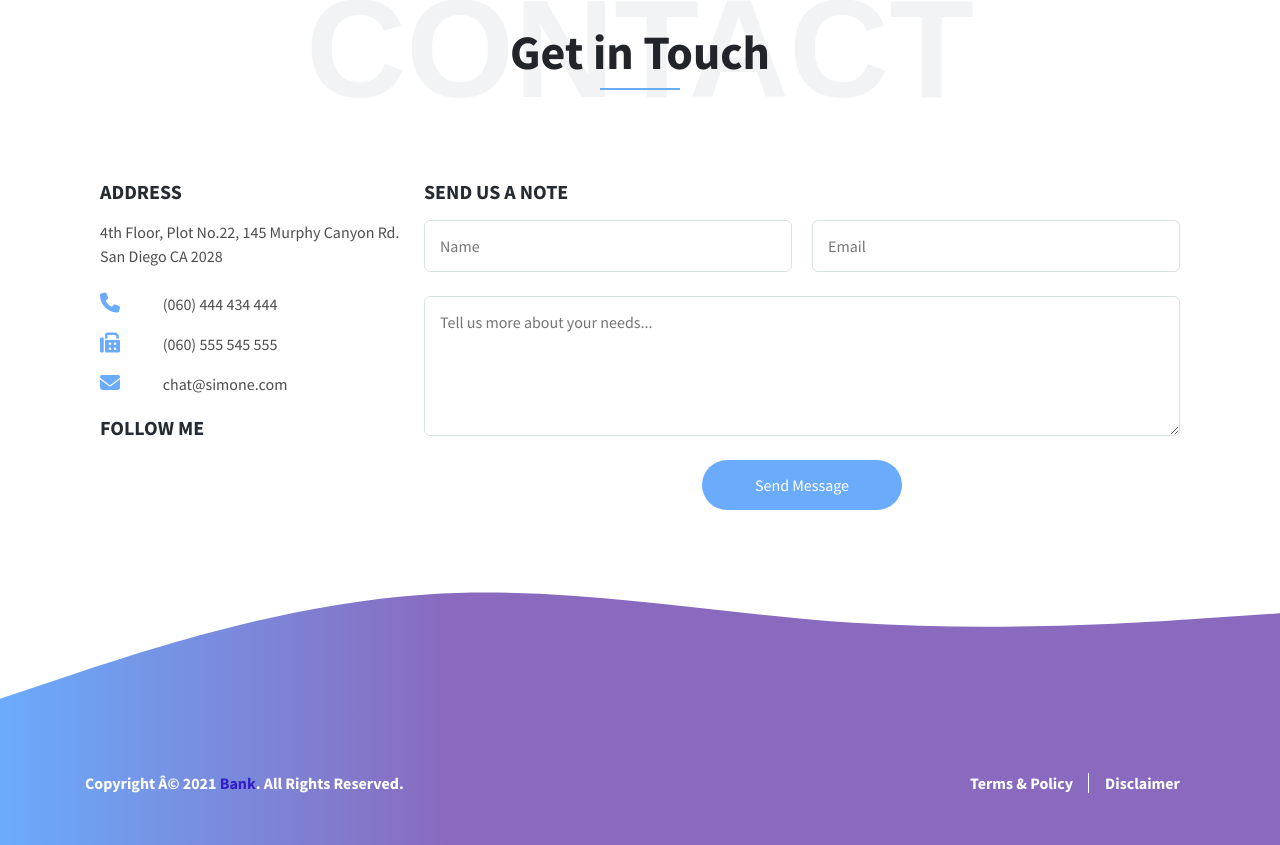
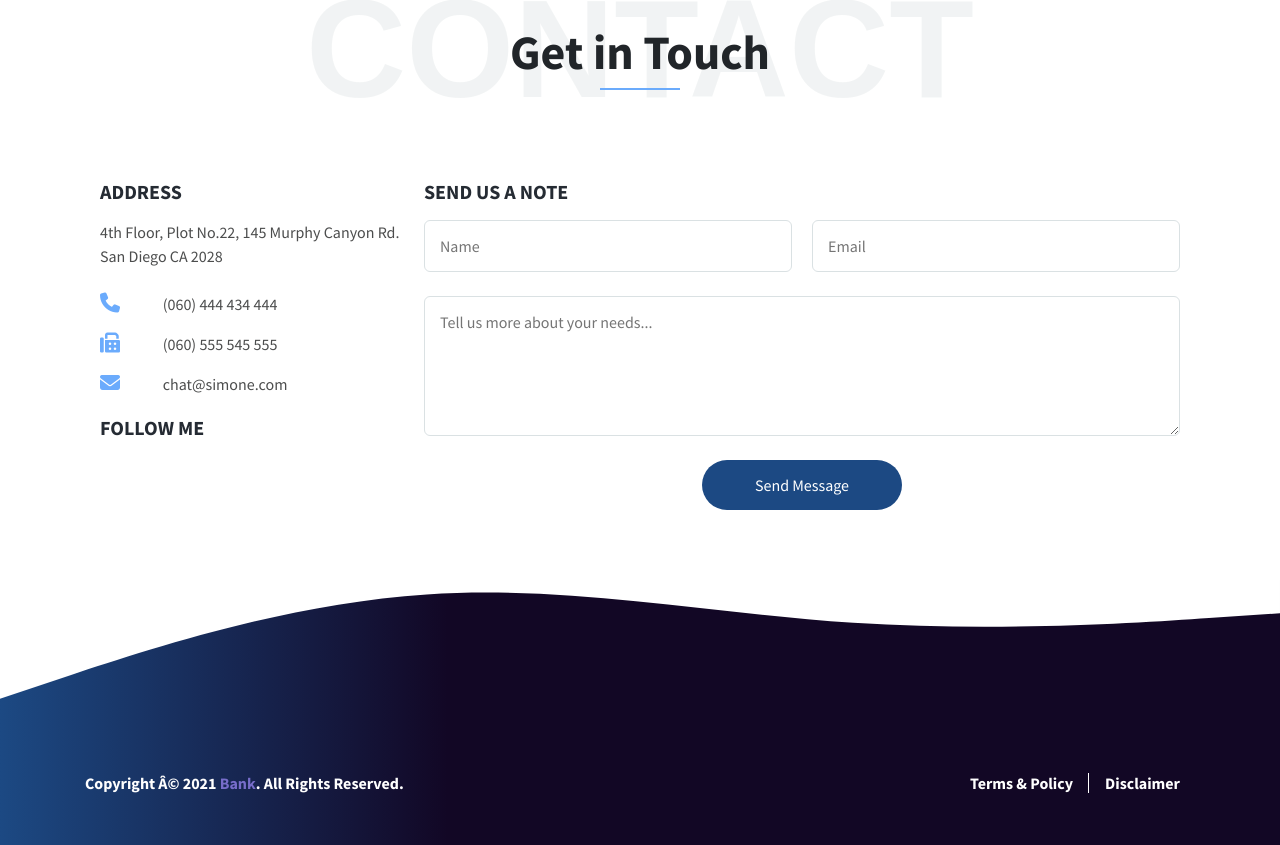
Before and after one commit to Ahmadsaidnouh/bankFrontEnd, an Angular app: page /#/home in a window 1280 px wide. Shown: the part 555-1400 px from the top of the page. Built offline with nearby package versions, Linux system fonts and the light colour scheme.

Commit message:
change the web theme

```diff
--- a/src/app/footer/footer.component.css
+++ b/src/app/footer/footer.component.css
@@ -7,7 +7,7 @@ footer {
 }
 
 .copy-r a {
-    color: #3120c9;
+    color: #776dca;
     font-weight: 600;
     transition: color 0.5s;
 }
@@ -21,11 +21,11 @@ footer {
 }
 
 .links a:hover {
-    color: #3120c9;
+    color: rgb(28,73,131);
 }
 
 .copy-r a:hover {
-    color: #990cb6;
+    color: rgb(18,7,37);
 }
 
 @media screen and (max-width:992px) {
--- a/src/app/view-customer/view-customer.component.css
+++ b/src/app/view-customer/view-customer.component.css
@@ -102,7 +102,7 @@ h2 {
 
 thead {
   padding-top: 9px !important;
-  background-color: rgb(110, 71, 177);
+  background-color: rgb(18,7,37);
 }
 
 @media screen and (max-width: 380px) {
--- a/src/styles.css
+++ b/src/styles.css
@@ -28,17 +28,15 @@ a {
 }
 
 .main-bg {
-    background: rgb(107, 171, 252);
-    background: linear-gradient(90deg,
-            rgba(107, 171, 252, 1) 0%,
-            rgba(137, 106, 190, 1) 35%);
+    background: rgb(28, 73, 131);
+    background: linear-gradient(90deg, rgba(28, 73, 131, 1) 0%, rgba(18, 7, 37, 1) 35%);
 }
 
 .main-btn {
-    background-color: rgb(107, 171, 252);
+    background-color: rgb(28, 73, 131);
     transition: 0.5s background-color border-color !important;
 }
 
 .main-btn:hover {
-    background-color: rgb(137, 106, 190);
+    background-color: rgb(18, 7, 37);
 }
```
